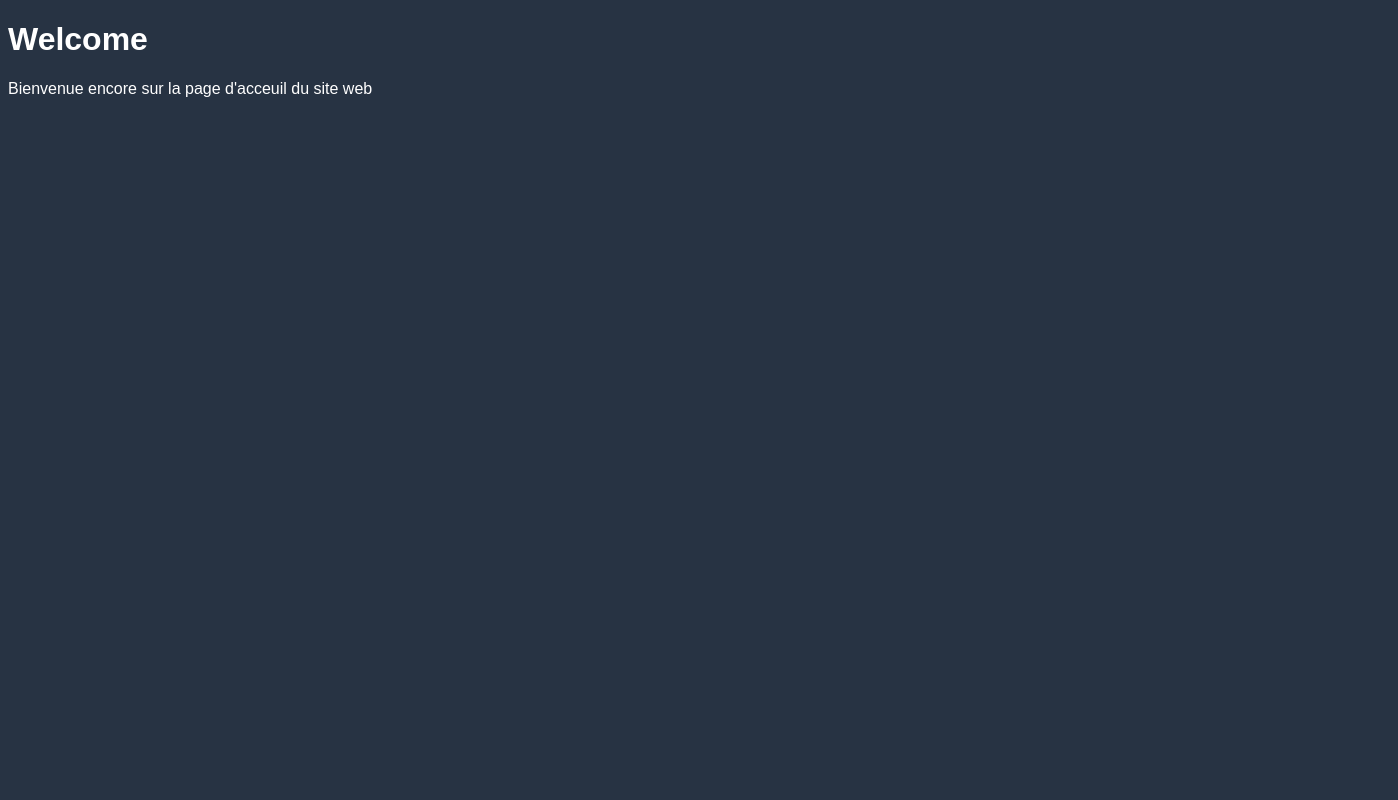
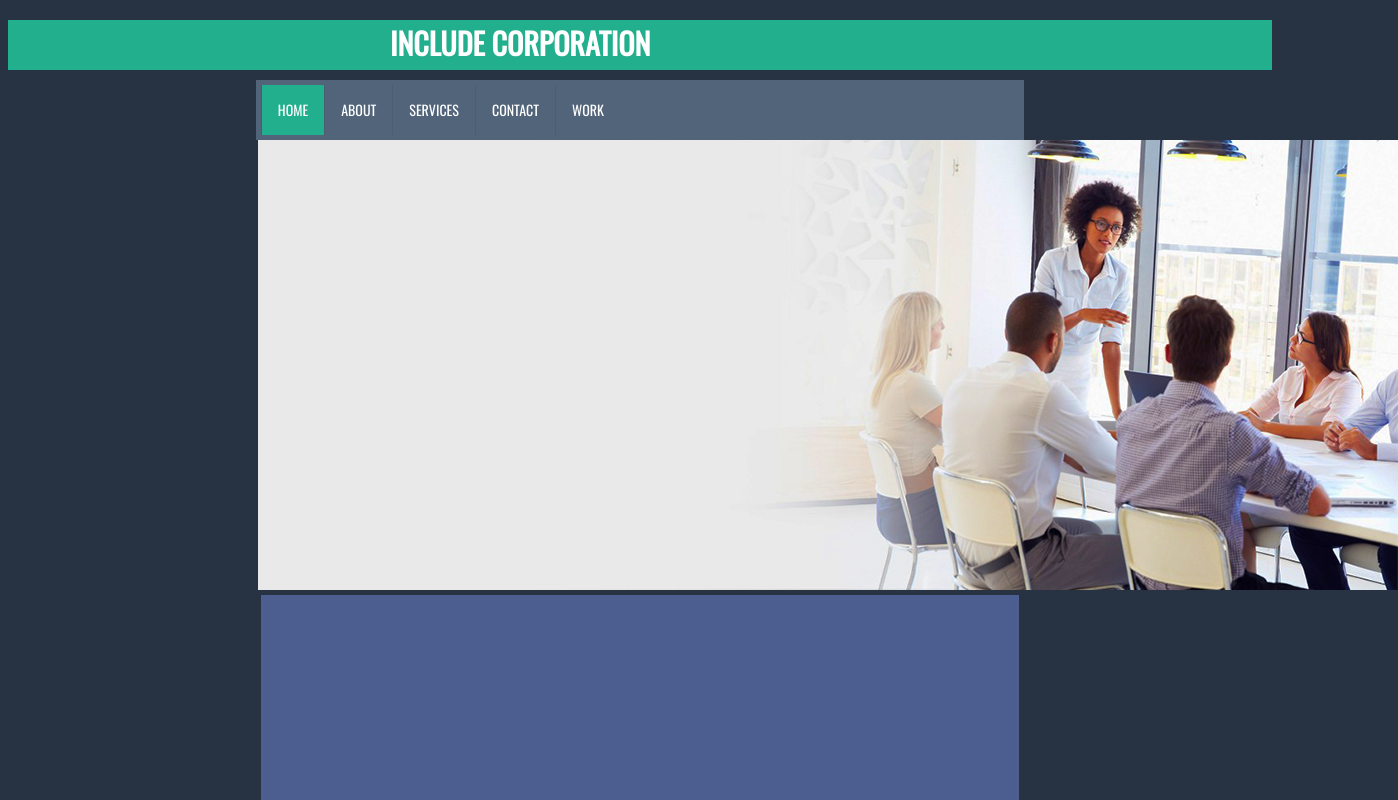
Before and after one commit to johnnyjosephpro/html_project, a plain HTML site: page index.html in a window 1280 px wide. Shown: the top 800 px of the page, 1398 px wide, since content can reach past the window. Drawn offline with nearby package versions, Linux system fonts and the light colour scheme.

Commit message:
Modify home.css and index.html,add images background slider

```diff
--- a/css/home.css
+++ b/css/home.css
@@ -1,16 +1,107 @@
-
-body{
-  background-color: #273343;
-  font-family: sans-serif;
-  color: White;
-  margin: 8px;
+/* Properties of Bdy */
+body {
+    font-family: 'Oswald', sans-serif;
+    font-weight: 400;
+    color: #000000;
+    line-height: 22px;
+    font-size: 14px;
+    background: #273242;
+    -webkit-font-smoothing: antialiased;
 }
 
-h1: {
-  color: red;
+/* Properties of the MenuBar */
+div.menubar{
+  position: static;
+  text-align: center;
+  background: #52647a;
+  margin-top: 120px;
+  width: 60%;
+  height: 30%;
+  margin: 0 auto;
+  padding: 5px;
+}
+
+ul{
+  list-style-type: none;
+  margin: 0;
+  padding: 0;
+  overflow: hidden;
+  background-color: #52647a;
+
+}
+
+li{
+  float: left;
+  border-left: 1px solid #4c5d72;
+}
+
+li a{
+  display: block;
+  color: white;
+  text-align: center;
+  padding: 14px 16px;
+  text-decoration: none;
+}
+
+li a:hover:not(.active) {
+  background-color: #111;
+}
+
+.active {
+  background-color: #21af8d;
+}
+
+h1.header{
+    font-family: 'Oswald', sans-serif;
+    font-size: 30px;
+    color: white;
+    text-decoration-color: white;
+    text-transform: uppercase;
+    padding: 12px;
+    margin-left: 370px;
+}
+
+/*   Header */
+div.header{
+  position:sticky;
+  top: 0;
+  display:block
+  width: auto;
+  height: 50px;
+  margin: 10px auto;
+  padding: 0px;
+  background-color: #21af8d;
 }
 
 
-.shaded {
-  background-color: #d0d0ff;
+/* Properties of DIV After MenuBar */
+div.Slider{
+width: 60%;
+height: 30%;
+margin: 0px auto;
+padding-right: 5px;
 }
+
+div.Col{
+width: 60%;
+height: 40%;
+margin: 0 auto;
+padding: 150px 0px;
+background-color: #4c5d90;
+}
+
+div.testimo{
+width: 60%;
+height: 40%;
+margin: 0px auto;
+padding: 160px 0px;
+background-color: #4c5d78;
+}
+
+
+/* Properties of Paragraph */
+p {
+  font-family: verdana;
+  font-size: 12px;
+  margin: 20px 220px 75px;
+}
--- /dev/null
+++ b/css/newsstyle.css
@@ -0,0 +1,44 @@
+ul {
+  list-style-type: none;
+  margin: 0;
+  padding: 0;
+  overflow: hidden;
+  background-color: #333;
+}
+
+li {
+  float: left;
+}
+
+li a {
+  display: block;
+  color: white;
+  text-align: center;
+  padding: 14px 16px;
+  text-decoration: none;
+}
+
+li a:hover:not(.active) {
+  background-color: #111;
+}
+
+.active {
+  background-color: #4CAF50;
+}
+
+
+body {
+font-family: 'Varela Round', Arial, serif;
+font-size: 16px;
+line-height: 100%;
+color: #000000;
+background: #273242;
+}
+
+#slider{
+  background: #864833;
+  float: center;
+  padding-left: 30px;
+  padding-right: 30px;
+
+}
--- a/index.html
+++ b/index.html
@@ -1,21 +1,46 @@
 <!DOCTYPE html>
 <html lang="en" dir="ltr">
   <head>
+    <link href="https://fonts.googleapis.com/css?family=Oswald|Passion+One&display=swap" rel="stylesheet">
     <meta charset="utf-8">
     <title> Include Corporation </title>
     <link rel="stylesheet" type="text/css" href="css/home.css" />
   </head>
   <body>
-      <div>
+      <!-- Header -->
+        <div class="header">
+          <h1 class="header"> Include Corporation </h1>
+        </div>
 
-        </div>
+          <!-- Menu bar -->
+        <div class="menubar">
+              <nav>
+                  <ul>
+                    <li class="active"> <a href="#home"> HOME </a></li>
+                    <li> <a href="#about"> ABOUT </a></li>
+                    <li> <a href="#services"> SERVICES </a></li>
+                    <li> <a href="#contact"> CONTACT </a></li>
+                    <li> <a href="#work"> WORK </a></li>
+                  </ul>
+              </nav>
+          </div>
 
 
 
-<!-- Headfooter -->
-<h1> Welcome </h1>
-<p> Bienvenue encore sur la page d'acceuil du site web </p>
+<!-- Slider -->
+<div class="Slider">
+    <img src="images/backgrounds/slider.jpg" alt="Team Include Corporation">
+</div>
 
+<!-- Columms -->
+  <div class="Col">
+
+  </div>
+
+  <!-- Testimo -->
+    <div class="testimo">
+
+    </div>
 
   </body>
 </html>
```
Also changed, not shown: news.html (added, +25 -0 lines), images/backgrounds/slider.jpg (added).
